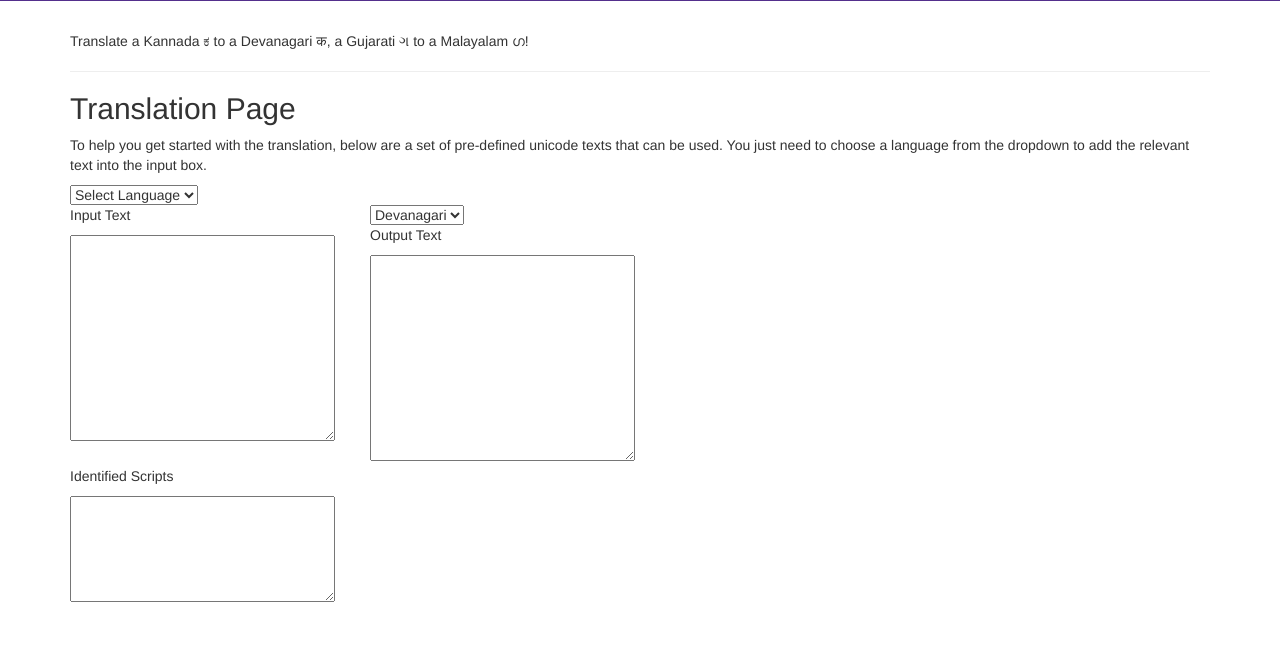
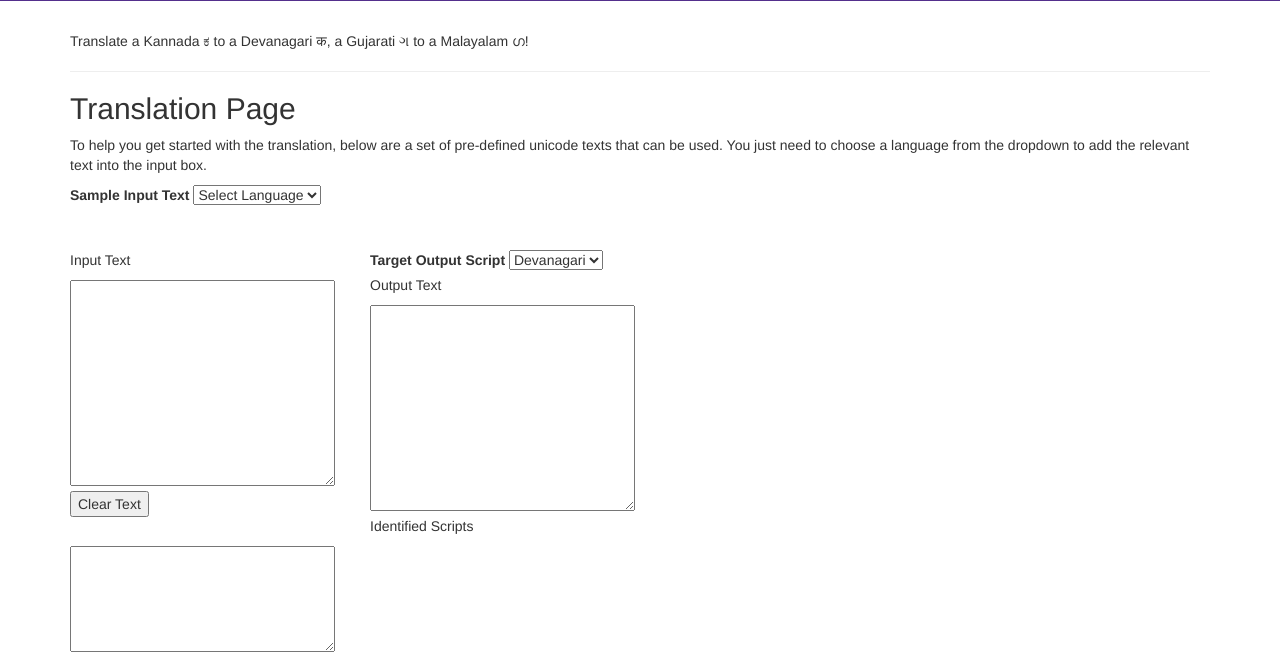
Before and after one commit to TheSachinSBhat/indian-language-translator, a Django app: page / in a window 1280 px wide. Shown: the part 360-1017 px from the top of the page. Before the commit the page ends 962 px from the top, so only its background shows below. Run offline with Django 3.2, Linux system fonts and the light colour scheme; some libraries are stand-ins or nearby versions.

Commit message:
Commit #16: Restructure script and container divs

```diff
--- a/hello/templates/index.html
+++ b/hello/templates/index.html
@@ -10,22 +10,31 @@
 	</div>
 </div>
 <div class="container">
-	<p> Translate a Kannada ಕ to a Devanagari क, a Gujarati ગ to a Malayalam ഗ! </p>
+	<p>Translate a Kannada ಕ to a Devanagari क, a Gujarati ગ to a Malayalam ഗ! </p>
 	<hr>
 	<div>
 		<h2>Translation Page</h2>
-		<p> To help you get started with the translation, below are a set of pre-defined unicode texts that can be used. You just need to choose a language from the dropdown to add the relevant text into the input box. </p>
 		<div>
+			<div>
+				<p>To help you get started with the translation, below are a set of pre-defined unicode texts that can be used. You just need to choose a language from the dropdown to add the relevant text into the input box. </p>
+			</div>
+			<div>
+				<label>Sample Input Text</label>
 				<select id="sample-text-dropdown">
 					<option value="-1">Select Language</option>
 				</select>
 			</div>
+		</div>
+		<br />
+		<br />
 		<div class="translationContainer">
 			<div class="inputDiv">
 				<p>Input Text</p>
 				<textarea rows="10" cols="30" id="inputText"></textarea>
+				<button id="clear-input-text">Clear Text</button>
 			</div>
 			<div>
+				<label>Target Output Script</label>
 				<select id="target-script-choice">
 				</select>
 			</div>
@@ -44,6 +53,9 @@
 			<div class="IdentifiedScriptsDiv">
 				<p>Identified Scripts</p>
 				<textarea rows="5" cols="30" id="identifiedScriptsText"></textarea>
+			</div>
+		</div>
+
 	</div>
 </div>
 <script type="text/javascript">
@@ -505,6 +517,4 @@
 		return hexStr;
 	}
 </script>
-	</div>
-</div>
 {% endblock %}
```
Also changed, not shown: hello/templates/translator_poc.html (+5 -4 lines). Lines whose indentation alone changed are shown as unchanged.
